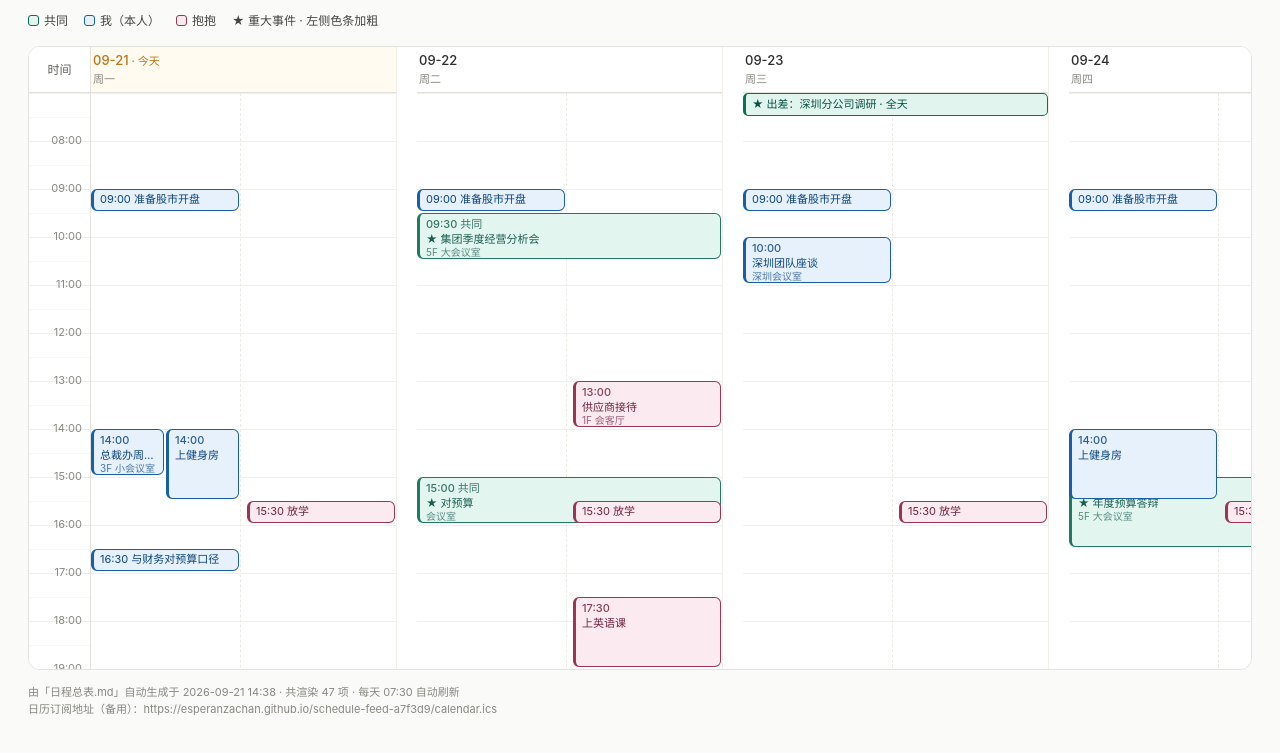
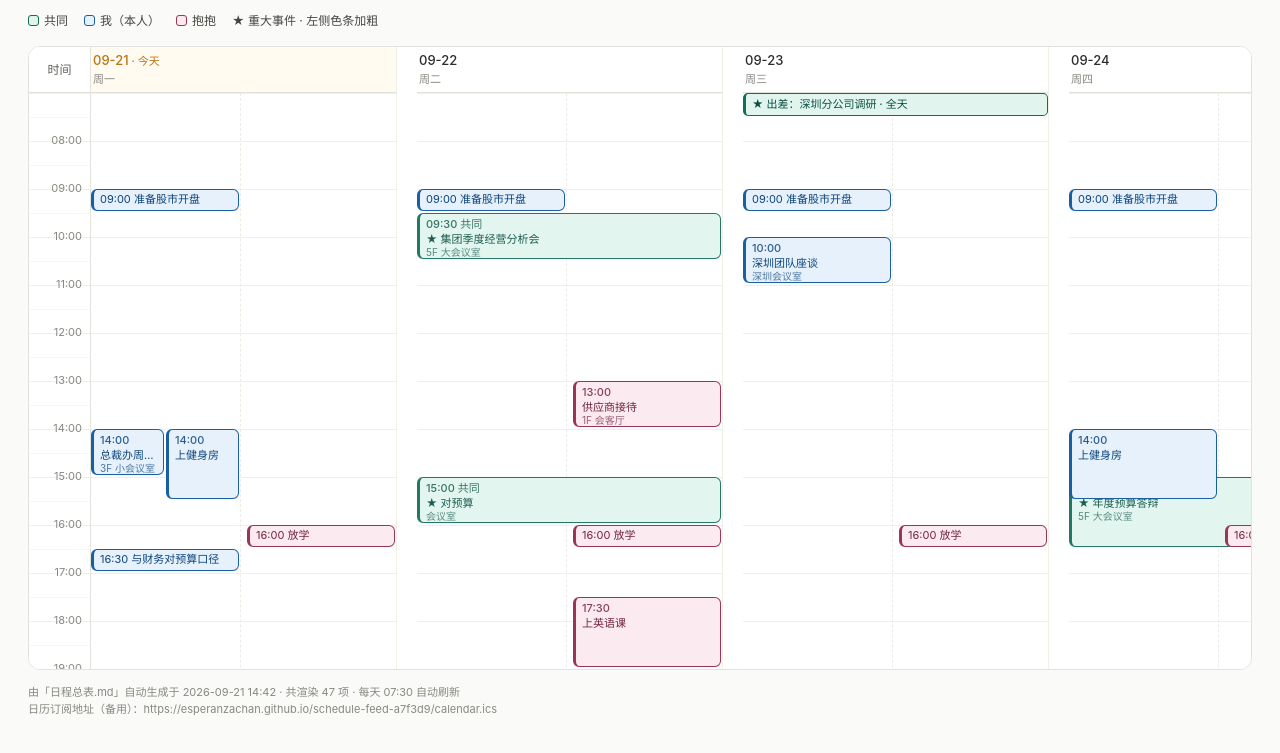
Before and after one commit to Esperanzachan/schedule-feed-a7f3d9, a plain HTML site: page index.html in a window 1280 px wide. Shown: the part 81-834 px from the top of the page. Drawn offline with Linux system fonts and the light colour scheme.

Commit message:
更新 index.html（2026-09-21 06:42 UTC）

```diff
--- a/index.html
+++ b/index.html
@@ -145,7 +145,7 @@ h1{font-size:19px;font-weight:500;margin:0 0 4px}
   <div class="ev personal" style="top:336.0px;height:46.0px;left:0.0px;width:73.0px;background:#E6F1FB;border-color:#185FA5;color:#0C447C"><span class="t">14:00</span><span class="n">总裁办周例会</span><span class="p">3F 小会议室</span></div>
   <div class="ev personal" style="top:336.0px;height:70.0px;left:75.0px;width:73.0px;background:#E6F1FB;border-color:#185FA5;color:#0C447C"><span class="t">14:00</span><span class="n">上健身房</span></div>
   <div class="ev personal compact" style="top:456.0px;height:22.0px;left:0.0px;width:148.0px;background:#E6F1FB;border-color:#185FA5;color:#0C447C"><span class="n">16:30 与财务对预算口径</span></div>
-  <div class="ev personal compact" style="top:408.0px;height:22.0px;left:156.0px;width:148.0px;background:#FBEAF0;border-color:#993556;color:#72243E"><span class="n">15:30 放学</span></div>
+  <div class="ev personal compact" style="top:432.0px;height:22.0px;left:156.0px;width:148.0px;background:#FBEAF0;border-color:#993556;color:#72243E"><span class="n">16:00 放学</span></div>
 </div></div>
 <div class="day">
 <div class="day-head"><div class="d">09-22</div><div class="w">周二</div></div>
@@ -171,7 +171,7 @@ h1{font-size:19px;font-weight:500;margin:0 0 4px}
   <div class="ev shared" style="top:384.0px;height:46.0px;left:0.0px;width:304.0px;background:#E1F5EE;border-color:#0F6E56;color:#085041"><span class="t">15:00 共同</span><span class="n">★ 对预算</span><span class="p">会议室</span></div>
   <div class="ev personal compact" style="top:96.0px;height:22.0px;left:0.0px;width:148.0px;background:#E6F1FB;border-color:#185FA5;color:#0C447C"><span class="n">09:00 准备股市开盘</span></div>
   <div class="ev personal" style="top:288.0px;height:46.0px;left:156.0px;width:148.0px;background:#FBEAF0;border-color:#993556;color:#72243E"><span class="t">13:00</span><span class="n">供应商接待</span><span class="p">1F 会客厅</span></div>
-  <div class="ev personal compact" style="top:408.0px;height:22.0px;left:156.0px;width:148.0px;background:#FBEAF0;border-color:#993556;color:#72243E"><span class="n">15:30 放学</span></div>
+  <div class="ev personal compact" style="top:432.0px;height:22.0px;left:156.0px;width:148.0px;background:#FBEAF0;border-color:#993556;color:#72243E"><span class="n">16:00 放学</span></div>
   <div class="ev personal" style="top:504.0px;height:70.0px;left:156.0px;width:148.0px;background:#FBEAF0;border-color:#993556;color:#72243E"><span class="t">17:30</span><span class="n">上英语课</span></div>
 </div></div>
 <div class="day">
@@ -199,7 +199,7 @@ h1{font-size:19px;font-weight:500;margin:0 0 4px}
   </div>
   <div class="ev personal compact" style="top:96.0px;height:22.0px;left:0.0px;width:148.0px;background:#E6F1FB;border-color:#185FA5;color:#0C447C"><span class="n">09:00 准备股市开盘</span></div>
   <div class="ev personal" style="top:144.0px;height:46.0px;left:0.0px;width:148.0px;background:#E6F1FB;border-color:#185FA5;color:#0C447C"><span class="t">10:00</span><span class="n">深圳团队座谈</span><span class="p">深圳会议室</span></div>
-  <div class="ev personal compact" style="top:408.0px;height:22.0px;left:156.0px;width:148.0px;background:#FBEAF0;border-color:#993556;color:#72243E"><span class="n">15:30 放学</span></div>
+  <div class="ev personal compact" style="top:432.0px;height:22.0px;left:156.0px;width:148.0px;background:#FBEAF0;border-color:#993556;color:#72243E"><span class="n">16:00 放学</span></div>
 </div></div>
 <div class="day">
 <div class="day-head"><div class="d">09-24</div><div class="w">周四</div></div>
@@ -224,7 +224,7 @@ h1{font-size:19px;font-weight:500;margin:0 0 4px}
   <div class="ev shared" style="top:384.0px;height:70.0px;left:0.0px;width:304.0px;background:#E1F5EE;border-color:#0F6E56;color:#085041"><span class="t">15:00 共同</span><span class="n">★ 年度预算答辩</span><span class="p">5F 大会议室</span></div>
   <div class="ev personal compact" style="top:96.0px;height:22.0px;left:0.0px;width:148.0px;background:#E6F1FB;border-color:#185FA5;color:#0C447C"><span class="n">09:00 准备股市开盘</span></div>
   <div class="ev personal" style="top:336.0px;height:70.0px;left:0.0px;width:148.0px;background:#E6F1FB;border-color:#185FA5;color:#0C447C"><span class="t">14:00</span><span class="n">上健身房</span></div>
-  <div class="ev personal compact" style="top:408.0px;height:22.0px;left:156.0px;width:148.0px;background:#FBEAF0;border-color:#993556;color:#72243E"><span class="n">15:30 放学</span></div>
+  <div class="ev personal compact" style="top:432.0px;height:22.0px;left:156.0px;width:148.0px;background:#FBEAF0;border-color:#993556;color:#72243E"><span class="n">16:00 放学</span></div>
 </div></div>
 <div class="day">
 <div class="day-head"><div class="d">09-25</div><div class="w">周五</div></div>
@@ -317,7 +317,7 @@ h1{font-size:19px;font-weight:500;margin:0 0 4px}
   <div class="ev personal compact" style="top:96.0px;height:22.0px;left:0.0px;width:148.0px;background:#E6F1FB;border-color:#185FA5;color:#0C447C"><span class="n">09:00 准备股市开盘</span></div>
   <div class="ev personal" style="top:336.0px;height:70.0px;left:0.0px;width:148.0px;background:#E6F1FB;border-color:#185FA5;color:#0C447C"><span class="t">14:00</span><span class="n">上健身房</span></div>
   <div class="ev personal" style="top:96.0px;height:46.0px;left:156.0px;width:148.0px;background:#FBEAF0;border-color:#993556;color:#72243E"><span class="t">09:00</span><span class="n">牙医复诊</span><span class="p">市中心口腔医院</span></div>
-  <div class="ev personal compact" style="top:408.0px;height:22.0px;left:156.0px;width:148.0px;background:#FBEAF0;border-color:#993556;color:#72243E"><span class="n">15:30 放学</span></div>
+  <div class="ev personal compact" style="top:432.0px;height:22.0px;left:156.0px;width:148.0px;background:#FBEAF0;border-color:#993556;color:#72243E"><span class="n">16:00 放学</span></div>
 </div></div>
 <div class="day">
 <div class="day-head"><div class="d">09-29</div><div class="w">周二</div></div>
@@ -340,7 +340,7 @@ h1{font-size:19px;font-weight:500;margin:0 0 4px}
   <div class="lane" style="left:0px"></div>
   <div class="lane last" style="left:156px"></div>
   <div class="ev personal compact" style="top:96.0px;height:22.0px;left:0.0px;width:148.0px;background:#E6F1FB;border-color:#185FA5;color:#0C447C"><span class="n">09:00 准备股市开盘</span></div>
-  <div class="ev personal compact" style="top:408.0px;height:22.0px;left:156.0px;width:148.0px;background:#FBEAF0;border-color:#993556;color:#72243E"><span class="n">15:30 放学</span></div>
+  <div class="ev personal compact" style="top:432.0px;height:22.0px;left:156.0px;width:148.0px;background:#FBEAF0;border-color:#993556;color:#72243E"><span class="n">16:00 放学</span></div>
   <div class="ev personal" style="top:504.0px;height:70.0px;left:156.0px;width:148.0px;background:#FBEAF0;border-color:#993556;color:#72243E"><span class="t">17:30</span><span class="n">上英语课</span></div>
 </div></div>
 <div class="day">
@@ -366,7 +366,7 @@ h1{font-size:19px;font-weight:500;margin:0 0 4px}
   <div class="ev shared" style="top:336.0px;height:70.0px;left:0.0px;width:304.0px;background:#E1F5EE;border-color:#0F6E56;color:#085041"><span class="t">14:00 共同</span><span class="n">★ 季度复盘会</span></div>
   <div class="ev personal compact" style="top:96.0px;height:22.0px;left:0.0px;width:148.0px;background:#E6F1FB;border-color:#185FA5;color:#0C447C"><span class="n">09:00 准备股市开盘</span></div>
   <div class="ev personal" style="top:144.0px;height:94.0px;left:0.0px;width:148.0px;background:#E6F1FB;border-color:#185FA5;color:#0C447C"><span class="t">10:00</span><span class="n">★ 年度供应商大会</span><span class="p">5F 宴会厅</span></div>
-  <div class="ev personal compact" style="top:408.0px;height:22.0px;left:156.0px;width:148.0px;background:#FBEAF0;border-color:#993556;color:#72243E"><span class="n">15:30 放学</span></div>
+  <div class="ev personal compact" style="top:432.0px;height:22.0px;left:156.0px;width:148.0px;background:#FBEAF0;border-color:#993556;color:#72243E"><span class="n">16:00 放学</span></div>
 </div></div>
 <div class="day">
 <div class="day-head"><div class="d">10-01</div><div class="w">周四</div></div>
@@ -546,7 +546,7 @@ h1{font-size:19px;font-weight:500;margin:0 0 4px}
   <div class="ev personal compact" style="top:96.0px;height:22.0px;left:0.0px;width:148.0px;background:#E6F1FB;border-color:#185FA5;color:#0C447C"><span class="n">09:00 准备股市开盘</span></div>
   <div class="ev personal" style="top:144.0px;height:70.0px;left:0.0px;width:148.0px;background:#E6F1FB;border-color:#185FA5;color:#0C447C"><span class="t">10:00</span><span class="n">★ 年度总结会</span></div>
   <div class="ev personal" style="top:336.0px;height:70.0px;left:0.0px;width:148.0px;background:#E6F1FB;border-color:#185FA5;color:#0C447C"><span class="t">14:00</span><span class="n">上健身房</span></div>
-  <div class="ev personal compact" style="top:408.0px;height:22.0px;left:156.0px;width:148.0px;background:#FBEAF0;border-color:#993556;color:#72243E"><span class="n">15:30 放学</span></div>
+  <div class="ev personal compact" style="top:432.0px;height:22.0px;left:156.0px;width:148.0px;background:#FBEAF0;border-color:#993556;color:#72243E"><span class="n">16:00 放学</span></div>
 </div></div>
 <div class="day">
 <div class="day-head"><div class="d">10-09</div><div class="w">周五</div></div>
@@ -569,7 +569,7 @@ h1{font-size:19px;font-weight:500;margin:0 0 4px}
   <div class="lane" style="left:0px"></div>
   <div class="lane last" style="left:156px"></div>
   <div class="ev personal compact" style="top:96.0px;height:22.0px;left:0.0px;width:148.0px;background:#E6F1FB;border-color:#185FA5;color:#0C447C"><span class="n">09:00 准备股市开盘</span></div>
-  <div class="ev personal compact" style="top:408.0px;height:22.0px;left:156.0px;width:148.0px;background:#FBEAF0;border-color:#993556;color:#72243E"><span class="n">15:30 放学</span></div>
+  <div class="ev personal compact" style="top:432.0px;height:22.0px;left:156.0px;width:148.0px;background:#FBEAF0;border-color:#993556;color:#72243E"><span class="n">16:00 放学</span></div>
   <div class="ev personal" style="top:504.0px;height:70.0px;left:156.0px;width:148.0px;background:#FBEAF0;border-color:#993556;color:#72243E"><span class="t">17:30</span><span class="n">上英语课</span></div>
 </div></div>
 <div class="day">
@@ -593,7 +593,7 @@ h1{font-size:19px;font-weight:500;margin:0 0 4px}
   <div class="lane" style="left:0px"></div>
   <div class="lane last" style="left:156px"></div>
   <div class="ev personal compact" style="top:96.0px;height:22.0px;left:0.0px;width:148.0px;background:#E6F1FB;border-color:#185FA5;color:#0C447C"><span class="n">09:00 准备股市开盘</span></div>
-  <div class="ev personal compact" style="top:408.0px;height:22.0px;left:156.0px;width:148.0px;background:#FBEAF0;border-color:#993556;color:#72243E"><span class="n">15:30 放学</span></div>
+  <div class="ev personal compact" style="top:432.0px;height:22.0px;left:156.0px;width:148.0px;background:#FBEAF0;border-color:#993556;color:#72243E"><span class="n">16:00 放学</span></div>
 </div></div>
 <div class="day">
 <div class="day-head"><div class="d">10-11</div><div class="w">周日</div></div>
@@ -619,5 +619,5 @@ h1{font-size:19px;font-weight:500;margin:0 0 4px}
   <div class="ev personal" style="top:264.0px;height:70.0px;left:156.0px;width:148.0px;background:#FBEAF0;border-color:#993556;color:#72243E"><span class="t">12:30</span><span class="n">上舞蹈课</span></div>
 </div></div>
 </div></div>
-<div class="foot">由「日程总表.md」自动生成于 2026-09-21 14:38 · 共渲染 47 项 · 每天 07:30 自动刷新<br>日历订阅地址（备用）：https://esperanzachan.github.io/schedule-feed-a7f3d9/calendar.ics</div>
+<div class="foot">由「日程总表.md」自动生成于 2026-09-21 14:42 · 共渲染 47 项 · 每天 07:30 自动刷新<br>日历订阅地址（备用）：https://esperanzachan.github.io/schedule-feed-a7f3d9/calendar.ics</div>
 </body></html>
```
